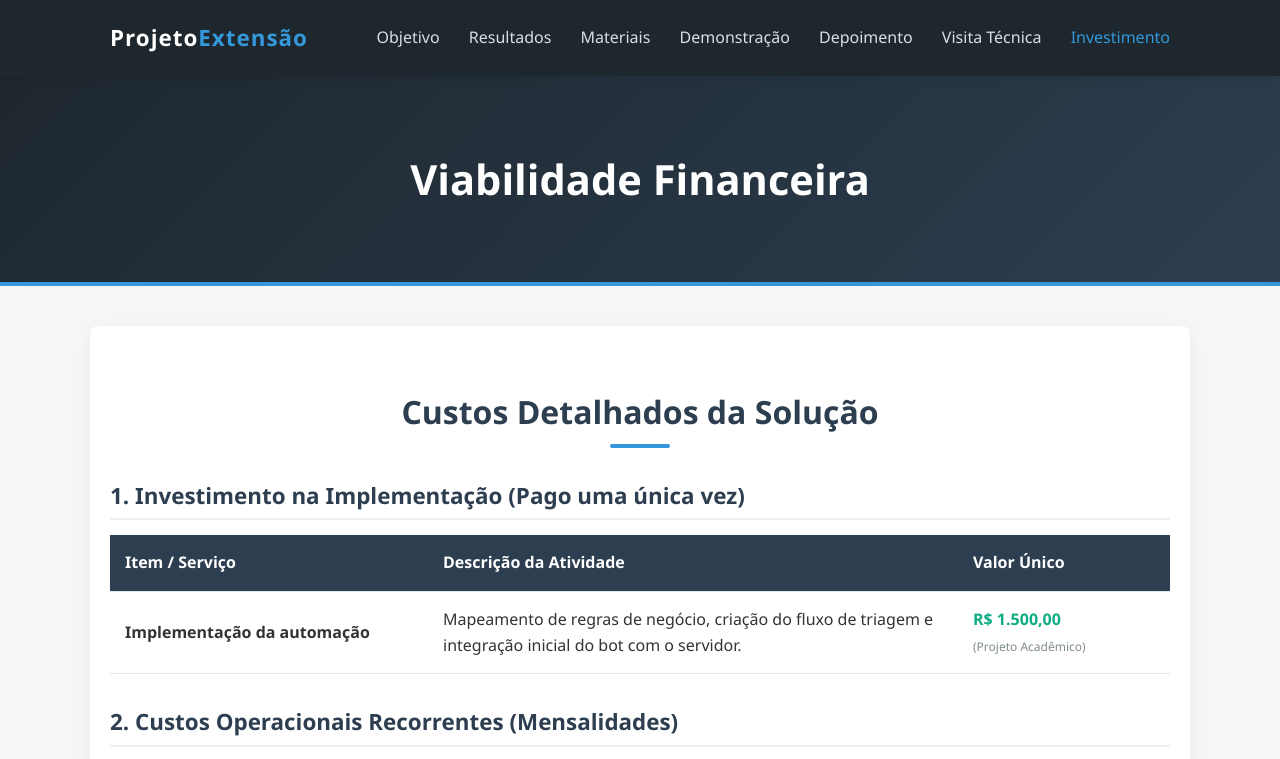
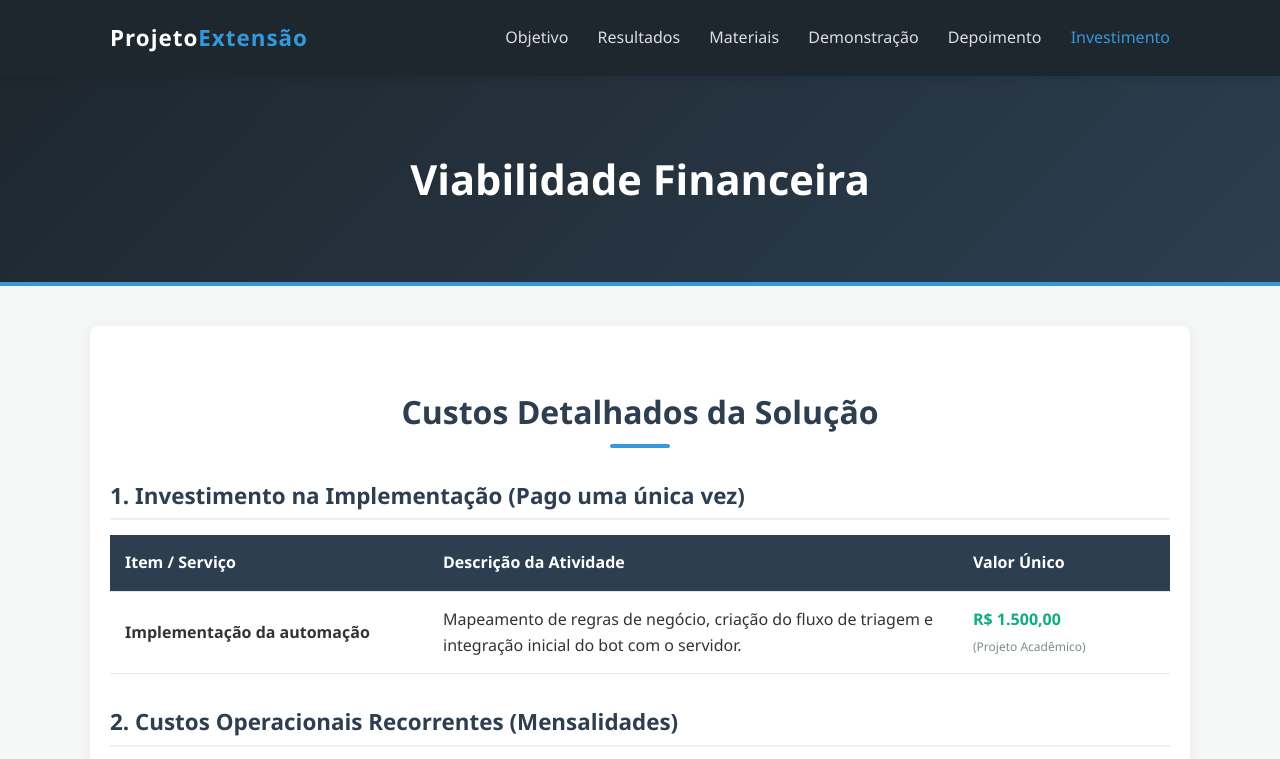
Before and after one commit to Bonifaciodev96/projeto-extens-o, a plain HTML site: page investimento.html in a window 1280 px wide. Shown: the top 759 px of the page. Drawn offline with Linux system fonts and the light colour scheme.

Commit message:
Update investimento.html

```diff
--- a/investimento.html
+++ b/investimento.html
@@ -41,7 +41,7 @@
                 <a href="materiais.html">Materiais</a>
                 <a href="demonstracao.html">Demonstra&ccedil;&atilde;o</a>
                 <a href="depoimento.html">Depoimento</a>
-                <a href="fotos.html">Visita T&eacute;cnica</a>
+
                 <a href="investimento.html" class="active">Investimento</a>
             </nav>
         </div>
```
